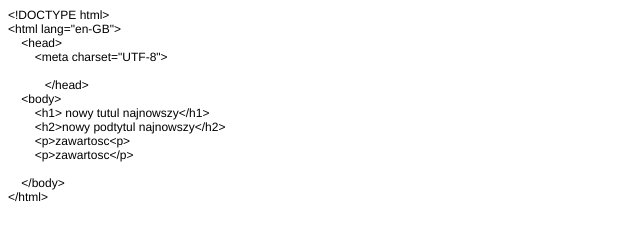
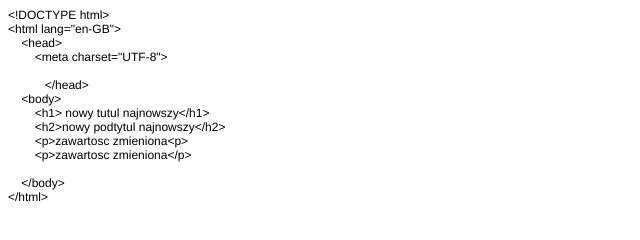
Before and after one commit to wyrwat/nauka_gita, a plain HTML site: page index.html in a window 1280 px wide. Shown: the whole page, without its empty margins (0-640 px from the left). Drawn offline with Linux system fonts and the light colour scheme.

Commit message:
Change content

```diff
--- a/index.html
+++ b/index.html
@@ -23,8 +23,8 @@
 <p class="p1"><span class="s1"><span class="Apple-converted-space">    </span>&lt;body&gt;</span></p>
 <p class="p1"><span class="s1"><span class="Apple-tab-span">	</span>&lt;h1&gt; nowy tutul najnowszy&lt;/h1&gt;</span></p>
 <p class="p1"><span class="s1"><span class="Apple-tab-span">	</span>&lt;h2&gt;nowy podtytul najnowszy&lt;/h2&gt;</span></p>
-<p class="p1"><span class="s1"><span class="Apple-tab-span">	</span>&lt;p&gt;zawartosc&lt;p&gt;</span></p>
-<p class="p1"><span class="s1"><span class="Apple-tab-span">	</span>&lt;p&gt;zawartosc&lt;/p&gt;</span></p>
+<p class="p1"><span class="s1"><span class="Apple-tab-span">	</span>&lt;p&gt;zawartosc zmieniona&lt;p&gt;</span></p>
+<p class="p1"><span class="s1"><span class="Apple-tab-span">	</span>&lt;p&gt;zawartosc zmieniona&lt;/p&gt;</span></p>
 <p class="p1"><span class="s1"><br>
 </span></p>
 <p class="p1"><span class="s1"><span class="Apple-converted-space">    </span>&lt;/body&gt;</span></p>
```
